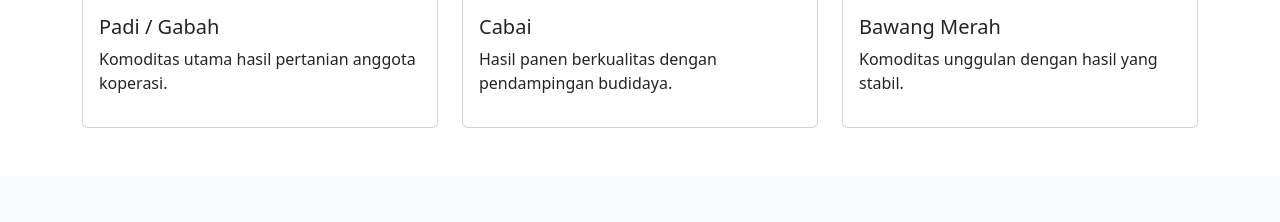
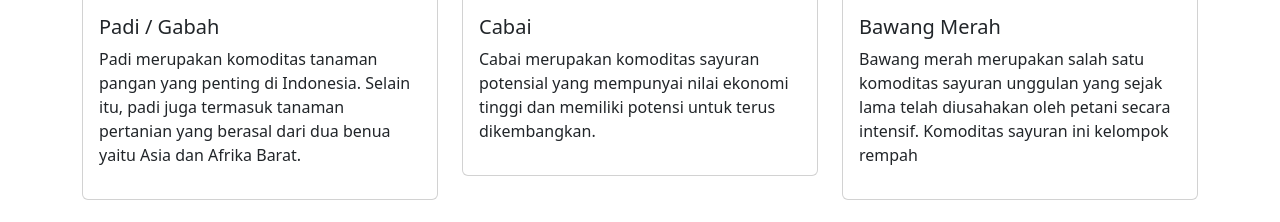
Before and after one commit to gavin-ui/koperasi_sejahtera, a PHP site: page /home/index.php in a window 1280 px wide. Shown: the part 1247-1469 px from the top of the page. Run offline with PHP 8.4, Linux system fonts and the light colour scheme.

Commit message:
mari kita mulai bissmilah

```diff
--- a/home/index.php
+++ b/index.php
@@ -92,7 +92,7 @@
           <img src="images/padi.jpg" class="card-img-top">
           <div class="card-body">
             <h5 class="card-title">Padi / Gabah</h5>
-            <p>Komoditas utama hasil pertanian anggota koperasi.</p>
+            <p>Padi merupakan komoditas tanaman pangan yang penting di Indonesia. Selain itu, padi juga termasuk tanaman pertanian yang berasal dari dua benua yaitu Asia dan Afrika Barat.</p>
           </div>
         </div>
       </div>
@@ -102,7 +102,7 @@
           <img src="images/cabai.jpg" class="card-img-top">
           <div class="card-body">
             <h5 class="card-title">Cabai</h5>
-            <p>Hasil panen berkualitas dengan pendampingan budidaya.</p>
+            <p>Cabai merupakan komoditas sayuran potensial yang mempunyai nilai ekonomi tinggi dan memiliki potensi untuk terus dikembangkan.</p>
           </div>
         </div>
       </div>
@@ -112,7 +112,46 @@
           <img src="images/bawang.jpg" class="card-img-top">
           <div class="card-body">
             <h5 class="card-title">Bawang Merah</h5>
-            <p>Komoditas unggulan dengan hasil yang stabil.</p>
+            <p>Bawang merah merupakan salah satu komoditas sayuran unggulan yang sejak lama telah diusahakan oleh petani secara intensif. Komoditas sayuran ini kelompok rempah</p>
+          </div>
+        </div>
+      </div>
+    </div>
+  </div>
+</section>
+
+<div class="col-md-4">
+        <div class="card">
+          <img src="images/bawang.jpg" class="card-img-top">
+          <div class="card-body">
+            <h5 class="card-title">Kentang</h5>
+            <p>Kentang (Solanum tuberosum L) merupakan salah satu komoditas sayuran penting di Indonesia. Produksi kentang telah berkembang dengan pesat.</p>
+          </div>
+        </div>
+      </div>
+    </div>
+  </div>
+</section>
+
+<div class="col-md-4">
+        <div class="card">
+          <img src="images/bawang.jpg" class="card-img-top">
+          <div class="card-body">
+            <h5 class="card-title">Sawi</h5>
+            <p>Sawi merupakan salah satu komoditas tanaman hortikultura dari jenis sayur sayuran yang dimanfaatkan daun-daun yang masih muda.</p>
+          </div>
+        </div>
+      </div>
+    </div>
+  </div>
+</section>
+
+<div class="col-md-4">
+        <div class="card">
+          <img src="images/bawang.jpg" class="card-img-top">
+          <div class="card-body">
+            <h5 class="card-title">Tomat</h5>
+            <p>Buah tomat adalah komoditas yang multiguna, berfungsi sebagai sayuran, bumbu, masak, buah meja, bahan pewarna makanan dan obat-obatan.</p>
           </div>
         </div>
       </div>
@@ -129,7 +168,7 @@
       <div class="col-md-6">
         <div class="p-4 bg-white shadow rounded">
           <h5 class="fw-bold">Visi</h5>
-          <p>Mewujudkan kesejahteraan petani melalui koperasi yang profesional, mandiri, dan berkelanjutan.</p>
+          <p>Menjadi koperasi yang amanah dengan tujuan memajukan kesejahteraan anggota khususnya dan para petani Indonesia umumnya dengan sistem pengelolaan pertanian yang maju, mandiri dan berdaya saing berbasis ekonomi dan edukasi.</p>
         </div>
       </div>
 
@@ -137,10 +176,11 @@
         <div class="p-4 bg-white shadow rounded">
           <h5 class="fw-bold">Misi</h5>
           <ul>
-            <li>Meningkatkan pendapatan petani</li>
-            <li>Menyediakan akses pemasaran yang luas</li>
-            <li>Memberikan pendampingan dan edukasi</li>
-            <li>Mendukung kemandirian ekonomi petani</li>
+            <li>Mengembangkan dan meningkatkan potensi ekonomi anggota berbasis ekonomi dan edukasi.</li>
+            <li>Mengembangkan dan meningkatkan potensi ekonomi anggota berbasis sumber daya lokal.</li>
+            <li>Menghasilkan produk pertanian dan olahannya yang berkualitas, berdaya saing tinggi dan berwawasan lingkungan.</li>
+            <li>Menyediakan peralatan dan bahan-bahan yang dibutuhkan anggota.</li>
+            <li>Menampung hasil produksi anggota yang selanjutnya dilakukan penyempurnaan dan mendistribusikannya.</li>
           </ul>
         </div>
       </div>
```
